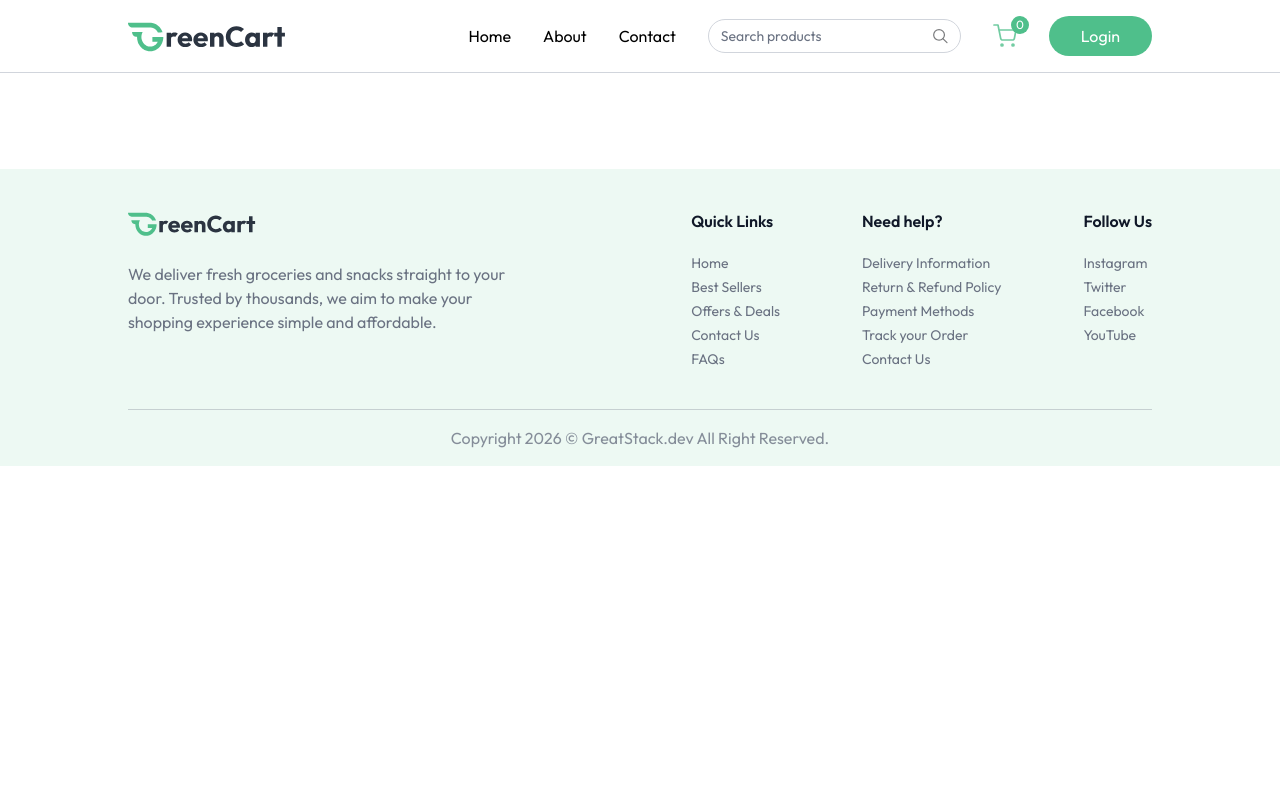
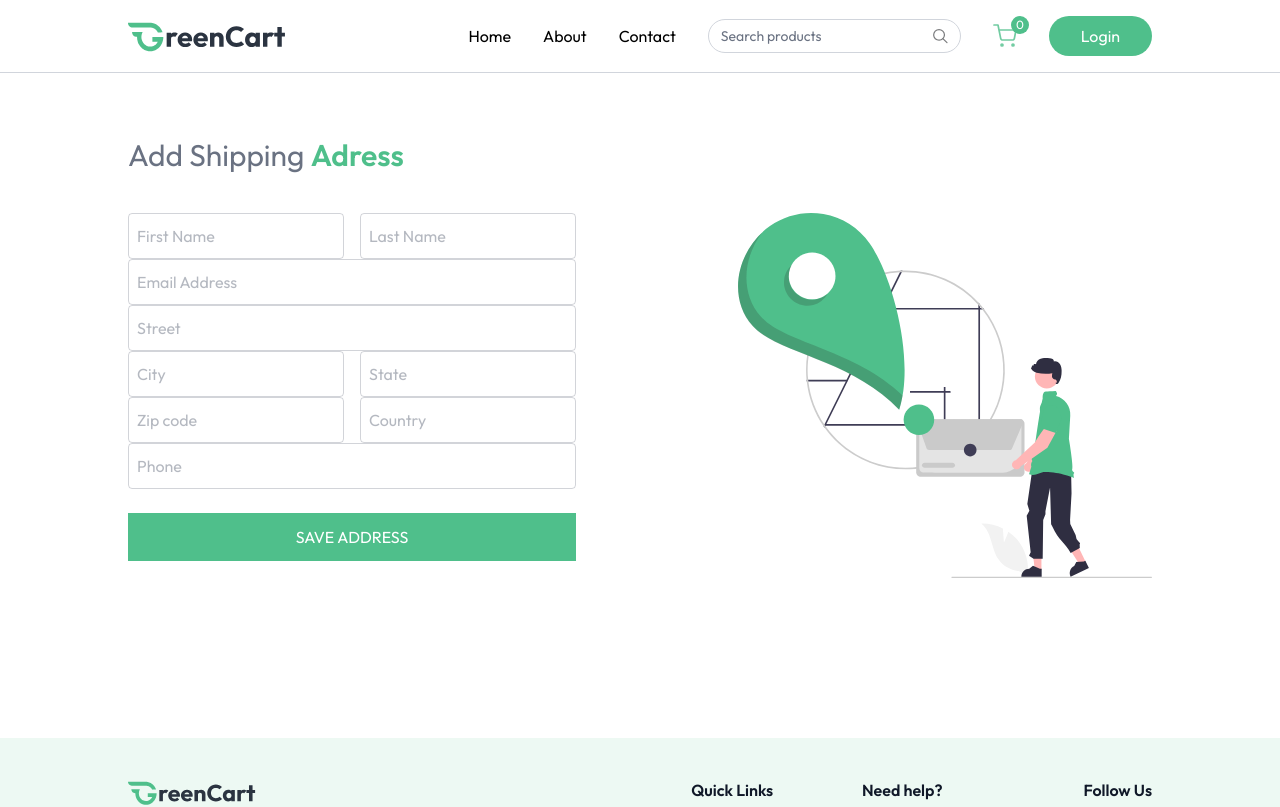
Before and after one commit to devByWaleed/greencart, a React (Vite) app in the folder client/: page /add-address in a window 1280 px wide. Shown: the top 807 px of the page. Built offline with nearby package versions, Linux system fonts and the light colour scheme.

Commit message:
Create pages
1) Add Address
2) My Orders

```diff
--- a/client/src/App.jsx
+++ b/client/src/App.jsx
@@ -9,6 +9,8 @@ import AllProducts from './pages/AllProducts'
 import ProductCategory from './pages/ProductCategory'
 import ProductDetails from './pages/ProductDetails'
 import Cart from './pages/Cart'
+import AddAddress from './pages/AddAddress'
+import MyOrders from './pages/MyOrders'
 
 const App = () => {
 
@@ -30,6 +32,8 @@ const App = () => {
           <Route path='/products/:category' element={<ProductCategory />} />
           <Route path='/products/:category/:id' element={<ProductDetails />} />
           <Route path='/cart' element={<Cart />} />
+          <Route path='/add-address' element={<AddAddress />} />
+          <Route path='/my-orders' element={<MyOrders />} />
         </Routes>
       </div>
       {!isSellerPath && <Footer />}
--- /dev/null
+++ b/client/src/pages/AddAddress.jsx
@@ -0,0 +1,86 @@
+import { useState } from 'react'
+import { assets } from '../assets/assets'
+
+// Input Field Component
+const InputField = (({ type, placeholder, name, handleChange, address }) => (
+    <input
+        type={type}
+        placeholder={placeholder}
+        onChange={handleChange}
+        name={name}
+        value={address[name]}
+        required
+        className='w-full px-2 py-2.5 border border-gray-500/30 rounded outline-none text-gray-500 focus:border-primary transition' />
+))
+
+const AddAddress = () => {
+
+    const [address, setAddress] = useState({
+        firstName: '',
+        lastName: '',
+        email: '',
+        street: '',
+        city: '',
+        state: '',
+        zipcode: '',
+        country: '',
+        phone: '',
+    })
+
+    const handleChange = (e) => {
+        const { name, value } = e.target
+
+        setAddress((prevAddress) => ({
+            ...prevAddress,
+            [name]: value,
+        }))
+    }
+
+    const onSubmitHandler = async (e) => {
+        e.preventDefault();
+    }
+
+
+    return (
+        <div className='mt-16 pb-16'>
+            <p className='text-2xl md:text-3xl text-gray-500'>Add Shipping <span className='font-semibold text-primary'>Adress</span></p>
+
+            <div className='flex flex-col-reverse md:flex-row justify-between mt-10'>
+                {/* 1st column */}
+                <div className='flex-1 max-w-md'>
+                    <form onSubmit={onSubmitHandler}>
+                        <div className='grid grid-cols-2 gap-4'>
+                            <InputField handleChange={handleChange} address={address} name='firstName' type='text' placeholder='First Name' />
+                            <InputField handleChange={handleChange} address={address} name='lastName' type='text' placeholder='Last Name' />
+                        </div>
+
+                        <InputField handleChange={handleChange} address={address} name='email' type='email' placeholder='Email Address' />
+                        <InputField handleChange={handleChange} address={address} name='street' type='text' placeholder='Street' />
+
+                        <div className='grid grid-cols-2 gap-4'>
+                            <InputField handleChange={handleChange} address={address} name='city' type='text' placeholder='City' />
+                            <InputField handleChange={handleChange} address={address} name='state' type='text' placeholder='State' />
+                        </div>
+
+                        <div className='grid grid-cols-2 gap-4'>
+                            <InputField handleChange={handleChange} address={address} name='zipcode' type='number' placeholder='Zip code' />
+                            <InputField handleChange={handleChange} address={address} name='country' type='text' placeholder='Country' />
+                        </div>
+
+                        <InputField handleChange={handleChange} address={address} name='phone' type='number' placeholder='Phone' />
+
+                        <button className='w-full mt-6 py-3 transition cursor-pointer uppercase text-white bg-primary hover:bg-primary-dull'>
+                            Save Address
+                        </button>
+                    </form>
+
+                </div>
+
+                {/* 2nd column */}
+                <img src={assets.add_address_iamge} alt="Add Address" />
+            </div>
+        </div>
+    )
+}
+
+export default AddAddress
--- /dev/null
+++ b/client/src/pages/MyOrders.jsx
@@ -0,0 +1,39 @@
+import { useEffect, useState } from 'react'
+import { useAppContext } from '../context/AppContext'
+import { dummyOrders } from '../assets/assets'
+
+const MyOrders = () => {
+
+    const [myOrders, setMyOrders] = useState([])
+    const { currency } = useAppContext()
+
+    const fetchMyOrders = async () => {
+        setMyOrders(dummyOrders)
+    }
+
+    useEffect(() => {
+        fetchMyOrders()
+    }, [])
+
+
+    return (
+        <div className='mt-16 pb-16'>
+            <div className='flex flex-col items-end w-max mb-8'>
+                <p className='text-2xl font-medium uppercase'>My Orders</p>
+                <div className='w-16 h-0.5 bg-primary rounded-full'></div>
+            </div>
+
+            {myOrders.map((order, index) => {
+                <div key={index} className='border border-gray-300 rounded-lg mb-10 p-4 py-5 max-w-4xl'>
+                    <p className='flex justify-between md:items-center text-gray-400 md:font-medium max-md:flex-col'>
+                        <span>OrderId : {order._id}</span>
+                        <span>Payment : {order.paymentType}</span>
+                        <span>Total Amount : {currency}{order.amount}</span>
+                    </p>
+                </div>
+            })}
+        </div>
+    )
+}
+
+export default MyOrders
```
Also changed, not shown: client/src/pages/Cart.jsx (+49 -33 lines).
